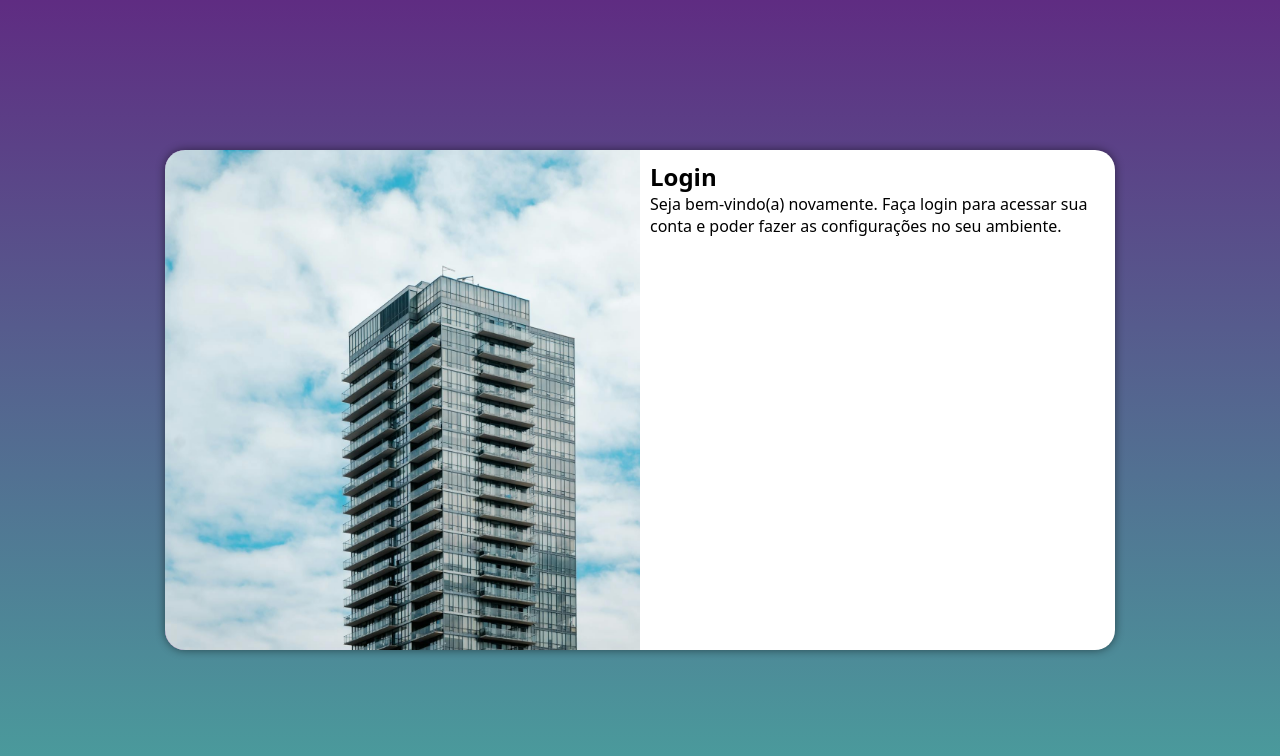
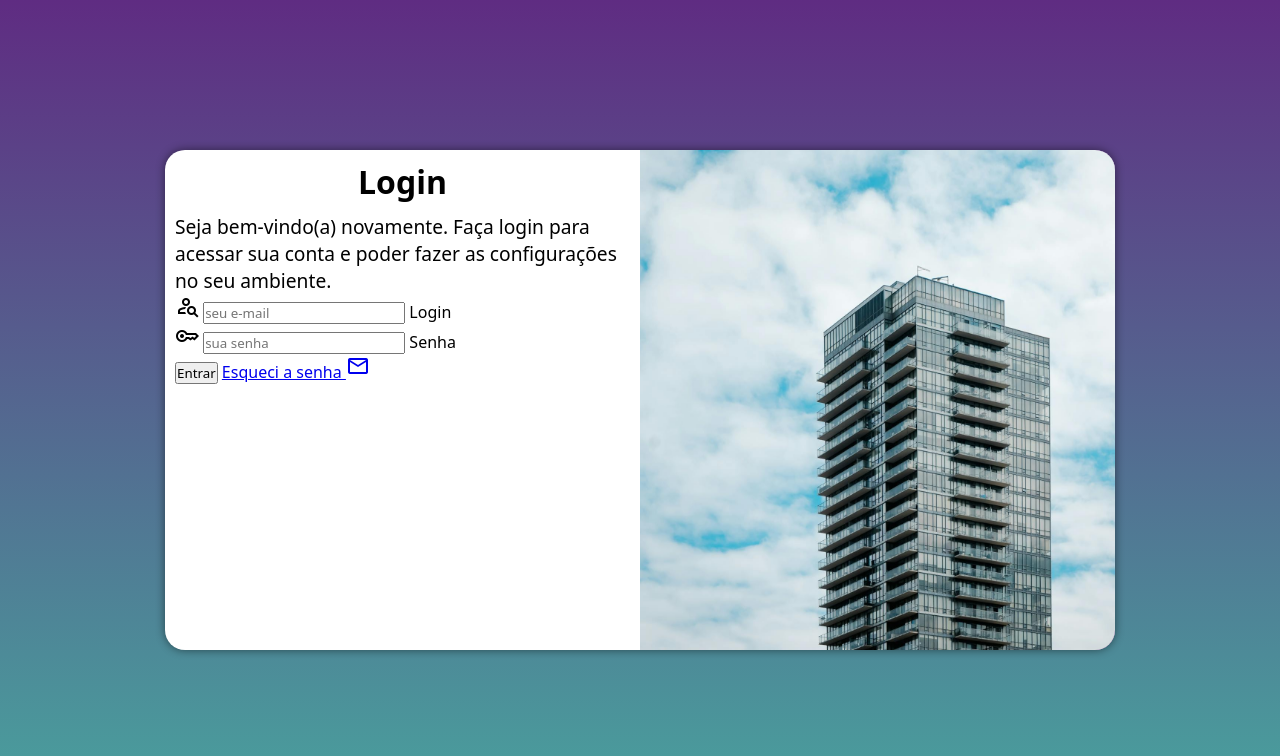
Before and after one commit to pmbpablo/projeto-loginf, a plain HTML site: page index.html in a window 1280 px wide. Drawn offline with nearby package versions, Linux system fonts and the light colour scheme.

Commit message:
formulario

```diff
--- a/estilos/media-query.css
+++ b/estilos/media-query.css
@@ -40,14 +40,22 @@
     }
 
     #imagem{
-        float: left;
+        float: right;
         width: 50%;
         height: 100%;
     }
 
     #formulario{
-        float: right;
+        float: left;
         width: 50%;
     }
 
+    #formulario > h1{
+        font-size: 2em;
+    }
+
+    #formulario > p{
+        font-size: 1.2em;
+    }
+
 }
--- a/estilos/style.css
+++ b/estilos/style.css
@@ -59,3 +59,12 @@ main{
     display: block;
     padding: 10px;
 }
+
+#formulario > h1{
+    text-align: center;
+    margin-bottom: 10px;
+}
+
+#formulario > p{
+    font-size: 0.8em;
+}
--- a/index.html
+++ b/index.html
@@ -3,6 +3,7 @@
   <head>
     <meta charset="UTF-8" />
     <meta name="viewport" content="width=device-width, initial-scale=1.0" />
+    <link rel="stylesheet" href="https://fonts.googleapis.com/css2?family=Material+Symbols+Outlined:opsz,wght,FILL,GRAD@20..48,100..700,0..1,-50..200" />
     <link rel="stylesheet" href="estilos/style.css" />
     <link rel="stylesheet" href="estilos/media-query.css">
     <title>Projeto Login</title>
@@ -19,7 +20,20 @@
             Seja bem-vindo(a) novamente. Faça login para acessar sua conta e
             poder fazer as configurações no seu ambiente.
           </p>
-          <form action="#" method="post">
+          <form action="#" method="post" autocomplete="on">
+
+            <div class="campo">
+              <span class="material-symbols-outlined"> person_search</span>
+              <input type="email" name="login" id="ilogin" placeholder="seu e-mail" autocomplete="email" required maxlength="30">
+              <label for="ilogin">Login</label>
+            </div>
+            <div class="campo">
+              <span class="material-symbols-outlined">key</span>
+              <input type="password" name="senha" id="isenha" placeholder="sua senha" autocomplete="current-password" required minlength="8" maxlength="20">
+              <label for="isenha">Senha</label>
+            </div>
+            <input type="submit" value="Entrar">
+            <a href="#">Esqueci a senha <span class="material-symbols-outlined">mail</span></a>
 
           </form>
         </div>
```
